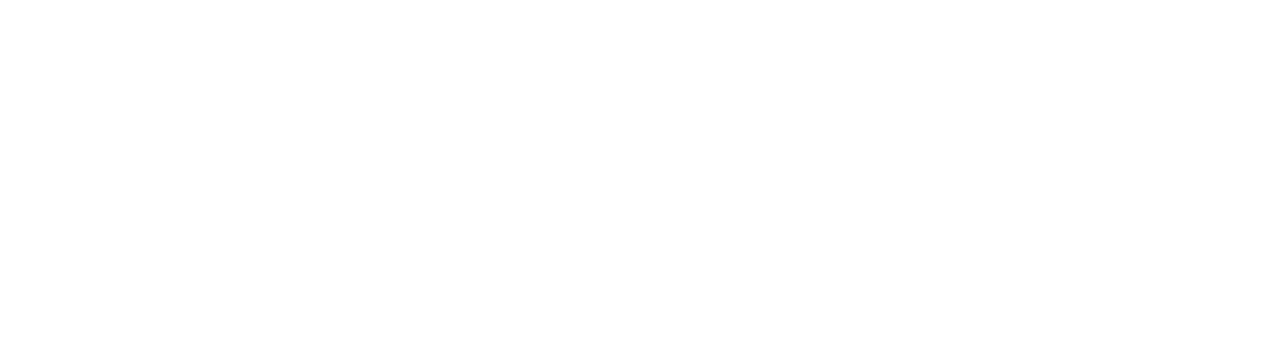
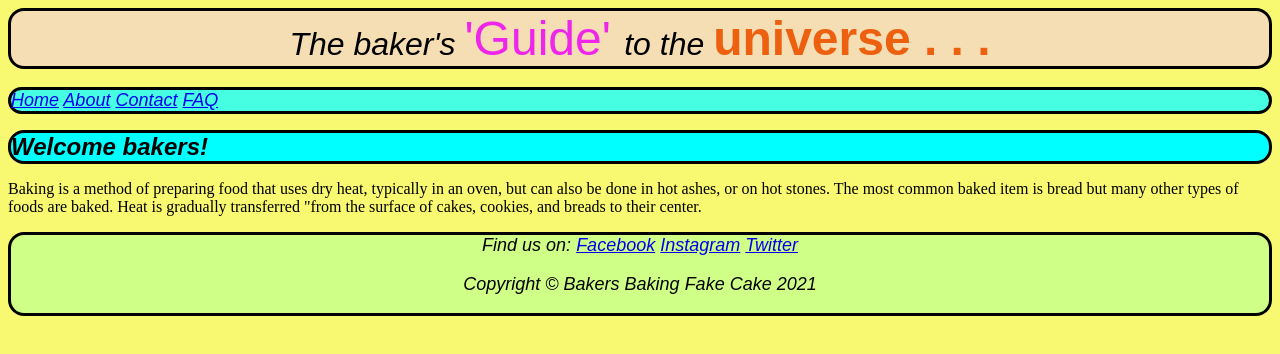
Before and after one commit to KristianColville1/big-box, a plain HTML site: page experiments/front_end_dev/dummy1/index.html in a window 1280 px wide. Drawn offline with Linux system fonts and the light colour scheme.

Commit message:
add elements and style

```diff
--- a/experiments/front_end_dev/dummy1/index.html
+++ b/experiments/front_end_dev/dummy1/index.html
@@ -3,5 +3,32 @@
 <html lang="en-US">
     <head>
         <title>Dummy Test Site</title>
+        <link href="style.css" rel="stylesheet">
     </head>
+    <body>
+        <div><header>The baker's <em> 'Guide' </em> to the <strong> universe . . . </strong></header></div>
+        <br>
+        <div>
+        <nav>
+            <a href="#home" aria-label="Go to the top of the page">Home</a>
+            <a href="#about" aria-label="Go to the about us section">About</a>
+            <a href="#contact" aria-label="Go to contact information section">Contact</a>
+            <a href="#faq" aria-label="Go to the frequently asked questions section">FAQ</a>
+        </nav>
+        </div>
+        <div id="intro">
+            <h1>Welcome bakers!</h1>
+                <p>Baking is a method of preparing food that uses dry heat, typically in an oven, but can also be done in hot ashes, or on hot stones. The most common baked item is bread but many other types of foods are baked. Heat is gradually transferred "from the surface of cakes, cookies, and breads to their center.</p>
+
+        </div>
+        <footer>
+            <span>Find us on:</span>
+            <a href="https://www.facebook.com" aria-label="Find us on Facebook (link opens in a new tab)" target="_blank" rel="noopener">Facebook</a>
+            <a href="https://www.instagram.com" aria-label="Find us on Instagram (link opens in a new tab)" target="_blank" rel="noopener">Instagram</a>
+            <a href="https://www.twitter.com" aria-label="Find us on Twitter (link opens in a new tab)" target="_blank" rel="noopener">Twitter</a>
+
+            <p>Copyright © Bakers Baking Fake Cake 2021</p>
+
+        </footer>
+    </body>
 </html>
--- a/experiments/front_end_dev/dummy1/style.css
+++ b/experiments/front_end_dev/dummy1/style.css
@@ -0,0 +1,63 @@
+
+header {
+    text-align: center;
+    font-size: xx-large;
+    font-family: fantasy;
+    font-style: italic;
+    background-color: wheat;
+    border-radius: 1rem;
+    border: 3px solid black;
+}
+
+nav {
+    text-align: left;
+    font-size: large;
+    font-family: fantasy;
+    font-style: oblique;
+    background-color: #46FFE3;
+    border-radius: 1rem;
+    border: 3px solid black;
+}
+
+em {
+    color: #ed06f5da;
+    font-style: normal;
+    font-size: xxx-large;
+}
+
+strong {
+    color: rgb(236, 96, 15);
+    font-style: normal;
+    font-size: xxx-large;
+}
+footer {
+
+    text-align: center;
+    font-size: large;
+    font-family: fantasy;
+    font-style: oblique;
+    background-color: #CFFF86;
+    border-radius: 1rem;
+    border: 3px solid black;
+}
+
+h1 {
+    text-align: left;
+    font-size: x-large;
+    font-family: fantasy;
+    font-style: italic;
+    background-color: #00ffff;
+    border-radius: 1rem;
+    border: 3px solid black;
+}
+
+h1 > p {
+    color: black;
+    text-align: left;
+    border-radius: 1rem;
+    border: 3px solid black;
+}
+
+body {
+    background-color: #F9F871;
+}
```
